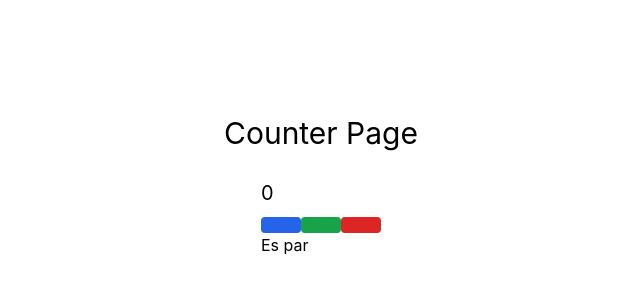
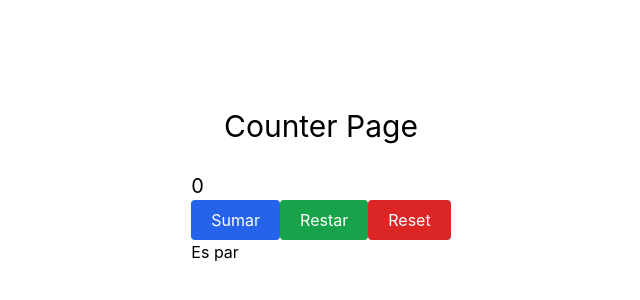
Before and after one commit to oelearning/fullstackopen-1c, a React (Vite) app in the folder 1c/: page /counter in a window 1280 px wide. Shown: the part 214-514 px from the top of the page, without its empty margins (319-959 px from the left). Built offline with nearby package versions, Linux system fonts and the light colour scheme.

Commit message:
fix Button bugs

```diff
--- a/1c/src/components/Counter.jsx
+++ b/1c/src/components/Counter.jsx
@@ -18,23 +18,28 @@ export const Counter = () => {
     <div>
       <h1 className='text-xl'>{counter}</h1>
       <Button
-        text='Sumar'
         onclick={() => handleClick(1)}
         bgcolor='bg-blue-600'
         textcolor='text-white'
-      />
+      >
+        Sumar
+      </Button>
+
       <Button
-        text='Restar'
         onclick={() => handleClick(-1)}
         bgcolor='bg-green-600'
         textcolor='text-white'
-      />
+      >
+        Restar
+      </Button>
+
       <Button
-        text='Reset'
         onclick={() => handleClick(0)}
         bgcolor='bg-red-600'
         textcolor='text-white'
-      />
+      >
+        Reset
+      </Button>
       <h2>{isEven ? 'Es par' : 'Es impar'}</h2>
     </div>
   )
```
